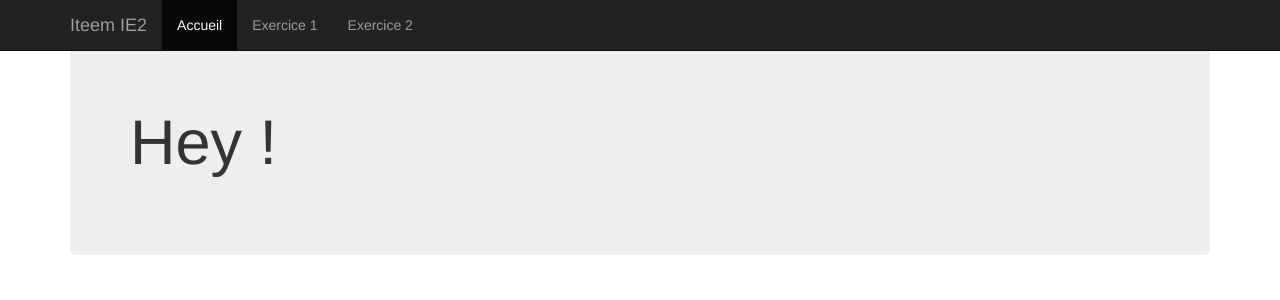
After one commit to 2Fwebd/2Fwebd.github.io, a PHP site: page /index.html in a window 1280 px wide. The commit adds this page. Shown: the top 300 px of the page. Run offline with PHP 8.4, Linux system fonts and the light colour scheme; some libraries are stand-ins or nearby versions.

Commit message:
Ajout de l'index

```diff
--- a/exo2.php
+++ b/exo2.php
@@ -18,11 +18,12 @@
 <nav class="navbar navbar-inverse navbar-fixed-top">
     <div class="container">
         <div class="navbar-header">
-            <a class="navbar-brand" href="#">Iteem IE2</a>
+            <a class="navbar-brand" href="index.html">Iteem IE2</a>
         </div>
         <div id="navbar" class="collapse navbar-collapse">
             <ul class="nav navbar-nav">
-                <li><a href="index.php">Exercice 1</a></li>
+                <li><a href="index.html">Accueil</a></li>
+                <li><a href="exo1.php">Exercice 1</a></li>
                 <li class="active"><a href="exo2.php">Exercice 2</a></li>
             </ul>
         </div>
--- /dev/null
+++ b/index.html
@@ -0,0 +1,46 @@
+<!DOCTYPE html>
+<html lang="en">
+<head>
+    <meta charset="utf-8">
+    <meta http-equiv="X-UA-Compatible" content="IE=edge">
+    <meta name="viewport" content="width=device-width, initial-scale=1">x
+
+    <title>Iteem IE2</title>
+
+    <!-- Bootstrap core CSS -->
+    <link href="assets/css/bootstrap.min.css" rel="stylesheet">
+    <link href="assets/css/style.css" rel="stylesheet">
+
+</head>
+
+<body>
+
+<nav class="navbar navbar-inverse navbar-fixed-top">
+    <div class="container">
+        <div class="navbar-header">
+            <a class="navbar-brand" href="index.html">Iteem IE2</a>
+        </div>
+        <div id="navbar" class="collapse navbar-collapse">
+            <ul class="nav navbar-nav">
+                <li class="active"><a href="index.html">Accueil</a></li>
+                <li><a href="exo1.php">Exercice 1</a></li>
+                <li><a href="exo2.php">Exercice 2</a></li>
+            </ul>
+        </div>
+    </div>
+</nav>
+
+<div class="container">
+
+    <div class="jumbotron">
+
+        <h1 class="page-header">Hey !</h1>
+
+    </div>
+</div>
+
+</div>
+
+<script src="https://ajax.googleapis.com/ajax/libs/jquery/1.11.3/jquery.min.js"></script>
+</body>
+</html>
```
Also changed, not shown: exo1.php (renamed from index.php, +5 -4 lines).
